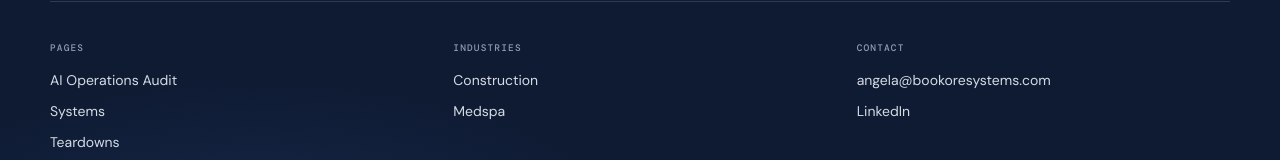
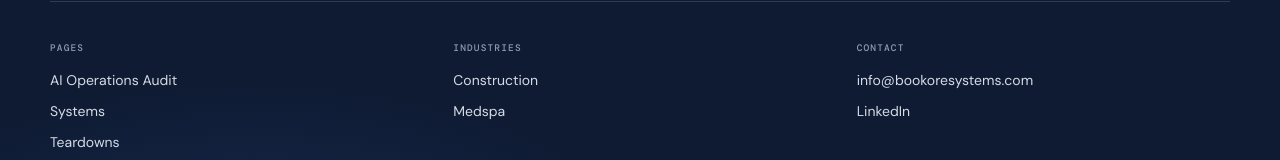
Before and after one commit to Angelajm6/Bookore-Systems, a React (Vite) app: page /about in a window 1280 px wide. Shown: the part 2043-2203 px from the top of the page. Built offline with nearby package versions, Linux system fonts and the light colour scheme; no server answers.

Commit message:
Update footer contact links
Point LinkedIn to the Bookore Systems company page and switch the
contact email to info@bookoresystems.com.

Co-Authored-By: Claude Fable 5.1 <noreply@anthropic.com>

```diff
--- a/src/components/Footer.jsx
+++ b/src/components/Footer.jsx
@@ -12,7 +12,7 @@ export default function Footer({ lines = ['Less manual work.', 'More of what wor
     <div className="shell footer-grid">
       <div><span>PAGES</span><Link to="/audit">AI Operations Audit</Link><Link to="/systems">Systems</Link><Link to="/teardowns">Teardowns</Link><Link to="/about">About</Link></div>
       <div><span>INDUSTRIES</span><Link to="/construction">Construction</Link><Link to="/medspa">Medspa</Link></div>
-      <div><span>CONTACT</span><a href="mailto:angela@bookoresystems.com">angela@bookoresystems.com</a><a href="https://www.linkedin.com" target="_blank" rel="noreferrer">LinkedIn</a></div>
+      <div><span>CONTACT</span><a href="mailto:info@bookoresystems.com">info@bookoresystems.com</a><a href="https://www.linkedin.com/company/bookore-systems/" target="_blank" rel="noreferrer">LinkedIn</a></div>
     </div>
     <div className="shell footer-bottom"><span>© {new Date().getFullYear()} Bookore Systems</span><span>People approve every message. That is a design rule, not a setting.</span></div>
   </footer>;
```
